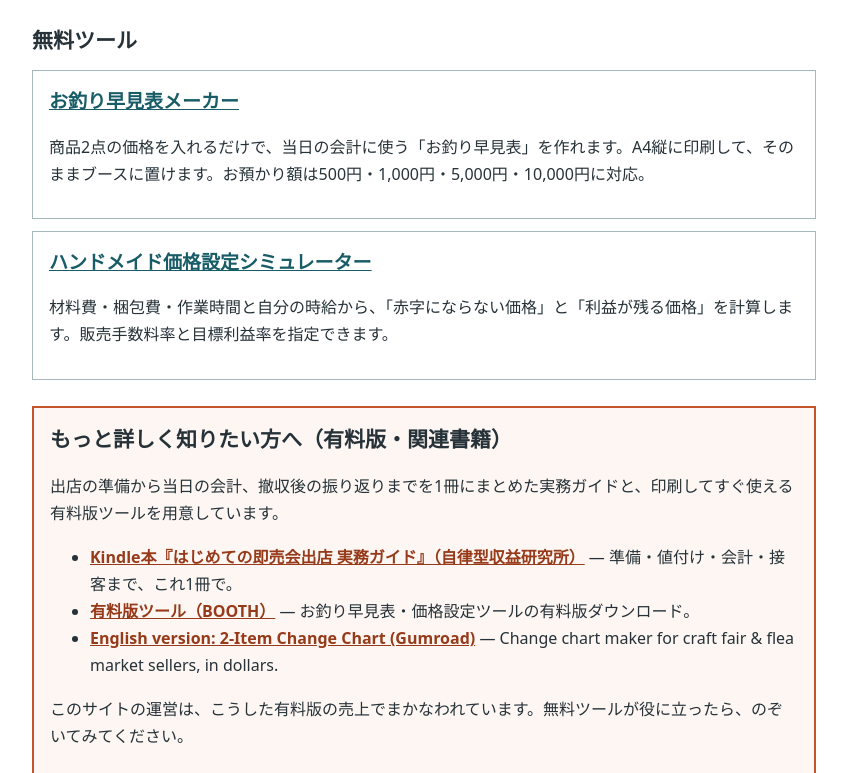
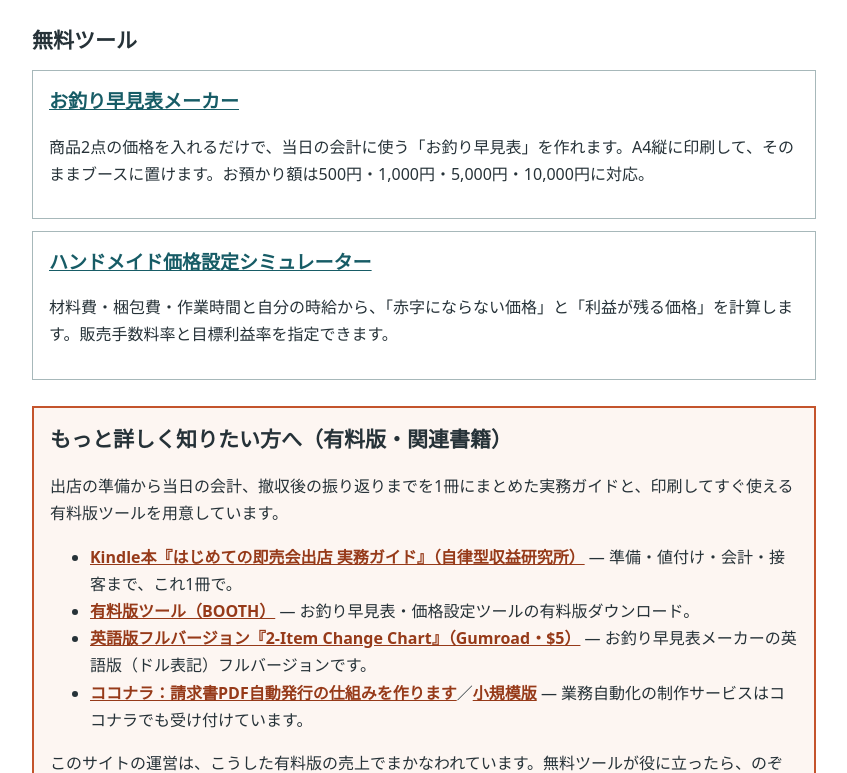
Before and after one commit to otorin-lab/ael-tools, a plain HTML site: page index.html in a window 1280 px wide. Shown: the part 184-957 px from the top of the page, without its empty margins (216-1063 px from the left). Drawn offline with Linux system fonts and the light colour scheme.

Commit message:
Connect paid product links

```diff
--- a/index.html
+++ b/index.html
@@ -40,10 +40,11 @@ footer{margin-top:36px;border-top:1px solid #b6c2c4;padding-top:10px;color:#546e
 <ul>
 <!-- 差し替え箇所1：Kindle本『はじめての即売会出店 実務ガイド』の商品ページURL（AEL-003公開後に設定） -->
 <li><a href="#">Kindle本『はじめての即売会出店 実務ガイド』（自律型収益研究所）</a> ― 準備・値付け・会計・接客まで、これ1冊で。</li>
-<!-- 差し替え箇所2：BOOTHの有料版ツール販売ページURL（AEL-001/AEL-002のBOOTH公開後に設定。BOOTH路線は公開保留中のため、当面はこの行ごと外してもよい） -->
+<!-- 差し替え箇所2：BOOTHの有料版ツール販売ページURL（AEL-001/AEL-002のBOOTH公開後に設定。BOOTH路線は公開保留中のため、当面はこの行ごと外してもよい。価格設定シミュレーター対応商品（AEL-002）を含むため、対応商品は販売開始後に接続する。現在はBOOTH審査待ちで販売停止中） -->
 <li><a href="#">有料版ツール（BOOTH）</a> ― お釣り早見表・価格設定ツールの有料版ダウンロード。</li>
-<!-- 差し替え箇所3：Gumroadの英語版商品ページURL（公開済み：https://otorin.gumroad.com/l/vhkzl を設定する） -->
-<li><a href="#">English version: 2-Item Change Chart (Gumroad)</a> ― Change chart maker for craft fair &amp; flea market sellers, in dollars.</li>
+<!-- 差し替え箇所3：Gumroadの英語版商品ページURL（接続済み：https://otorin.gumroad.com/l/vhkzl ） -->
+<li><a href="https://otorin.gumroad.com/l/vhkzl">英語版フルバージョン『2-Item Change Chart』（Gumroad・$5）</a> ― お釣り早見表メーカーの英語版（ドル表記）フルバージョンです。</li>
+<li><a href="https://coconala.com/services/4529616">ココナラ：請求書PDF自動発行の仕組みを作ります</a>／<a href="https://coconala.com/services/4529630">小規模版</a> ― 業務自動化の制作サービスはココナラでも受け付けています。</li>
 </ul>
 <p>このサイトの運営は、こうした有料版の売上でまかなわれています。無料ツールが役に立ったら、のぞいてみてください。</p>
 </div>
```
